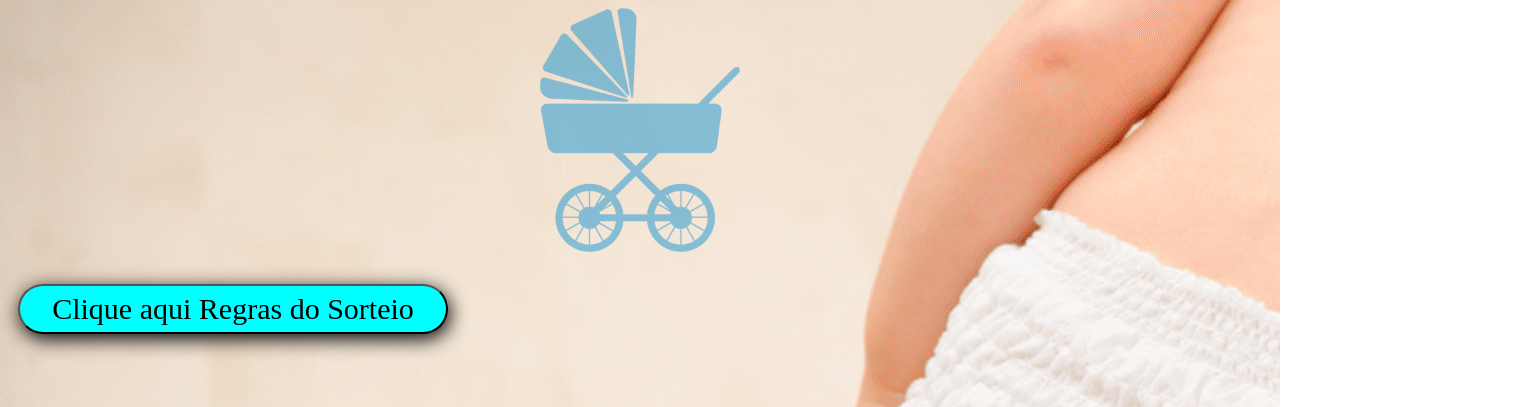
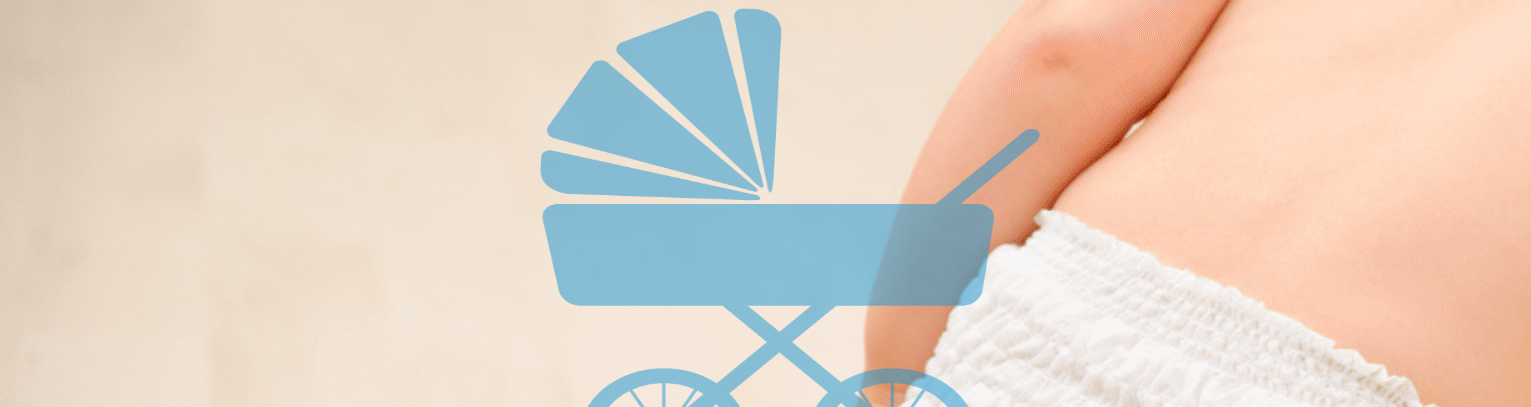
Before and after one commit to Josadack/ProjetoBaby, a plain HTML site: page index.html in a window 1280 px wide. Shown: the top 407 px of the page, 1531 px wide, since content can reach past the window. Drawn offline with Linux system fonts and the light colour scheme; a web font is replaced by a local one.

Commit message:
Update pg1.css

```diff
--- a/pg1.css
+++ b/pg1.css
@@ -130,7 +130,8 @@ body{
     "footer footer footer footer";
 }
 img{
-    width: 100%;
+    width: 500px;
+    height:500px;
 
     border-radius: 35px;
 }
```
